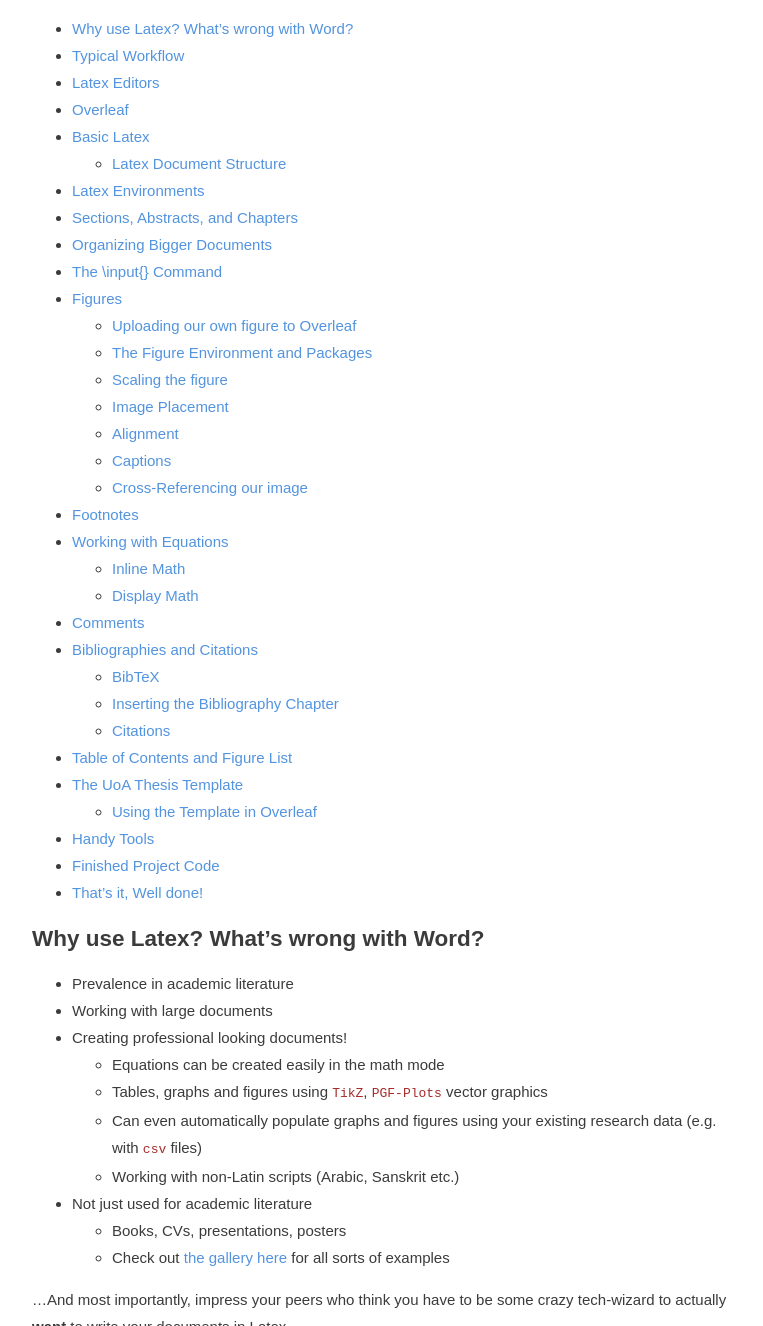
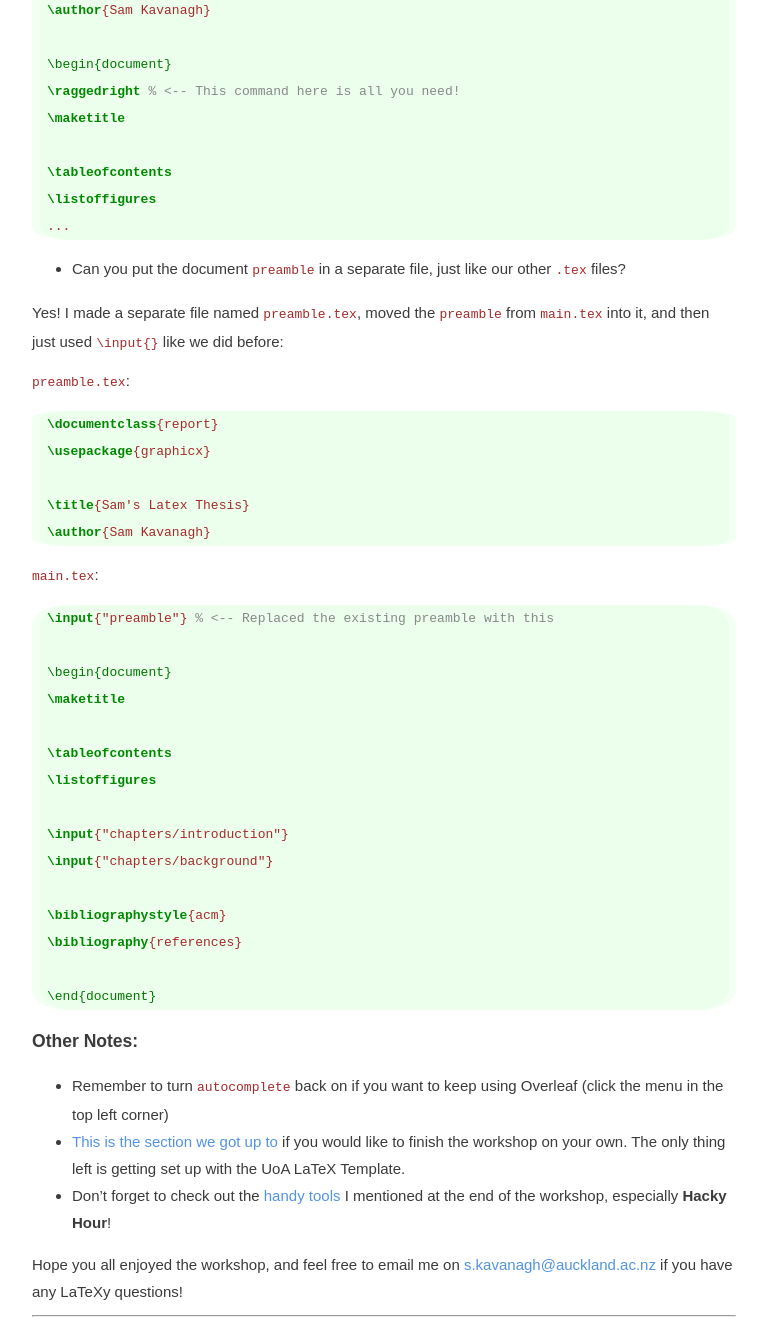
Before and after one commit to Hganavak/archive, a Jekyll site: the page built from _workshops/latex.md, in a window 1280 px wide and 1400 px high, scrolled down 433 px, cut to the strip 0-1326 px from the top of the window. Shown: the whole strip, without its empty margins (256-1019 px from the left). Built offline with Jekyll 4.4.1, drawn with Linux system fonts in a browser that asks for light colours; nearby versions of some CDN libraries; comment, search, counter and statistics services are not loaded; some of the changed text lies outside the part shown.

Commit message:
Update for Friday 26th of October LaTeX workshop

````diff
--- a/_workshops/latex.md
+++ b/_workshops/latex.md
@@ -2,6 +2,70 @@
 layout: workshop
 title: "UoA LaTeX Workshop"
 date: 2018-10-08
+---
+
+---
+
+## Update: Friday, 26th of October Workshop
+
+### Answers to workshop questions:
+
+- How do I make the text `ragged right` instead of justified?
+
+```tex
+...
+\author{Sam Kavanagh}
+
+\begin{document}
+\raggedright % <-- This command here is all you need!
+\maketitle
+
+\tableofcontents
+\listoffigures
+...
+```
+
+- Can you put the document `preamble` in a separate file, just like our other `.tex` files?
+
+Yes! I made a separate file named  `preamble.tex`, moved the `preamble` from `main.tex` into it, and then just used `\input{}` like we did before:
+
+`preamble.tex`:
+
+```tex
+\documentclass{report}
+\usepackage{graphicx}
+
+\title{Sam's Latex Thesis}
+\author{Sam Kavanagh}
+```
+
+`main.tex`:
+
+```tex
+\input{"preamble"} % <-- Replaced the existing preamble with this
+
+\begin{document}
+\maketitle
+
+\tableofcontents
+\listoffigures
+
+\input{"chapters/introduction"}
+\input{"chapters/background"}
+
+\bibliographystyle{acm}
+\bibliography{references}
+
+\end{document}
+```
+
+### Other Notes:
+- Remember to turn `autocomplete` back on if you want to keep using Overleaf (click the menu in the top left corner)
+- [This is the section we got up to](#the-uoa-thesis-template) if you would like to finish the workshop on your own. The only thing left is getting set up with the UoA LaTeX Template.
+- Don't forget to check out the [handy tools](#handy-tools) I mentioned at the end of the workshop, especially **Hacky Hour**!
+
+Hope you all enjoyed the workshop, and feel free to email me on <a href="mailto:s.kavanagh@auckland.ac.nz">s.kavanagh@auckland.ac.nz</a> if you have any LaTeXy questions!
+
 ---
 
 <div class="instructor_note">Point everyone to this document and explain how it will be updated at the end of the day with any changes that are required after the workshop, and that they can follow along during the lesson and if we don't manage to get through everything today they can finish off at home.</div>
````
